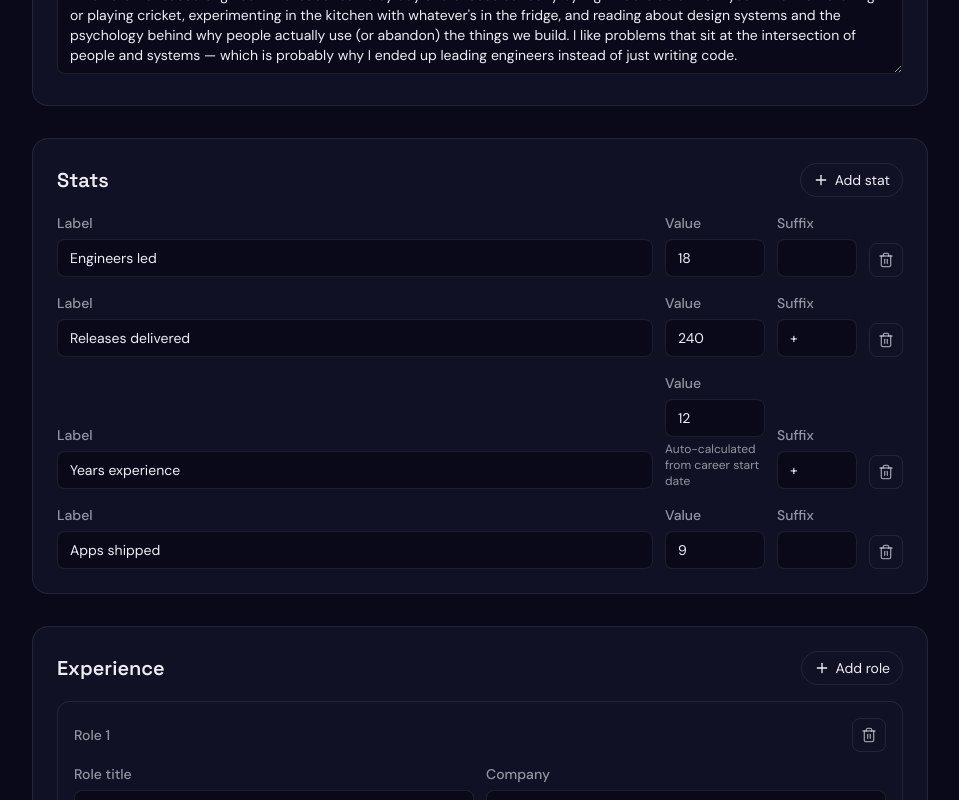
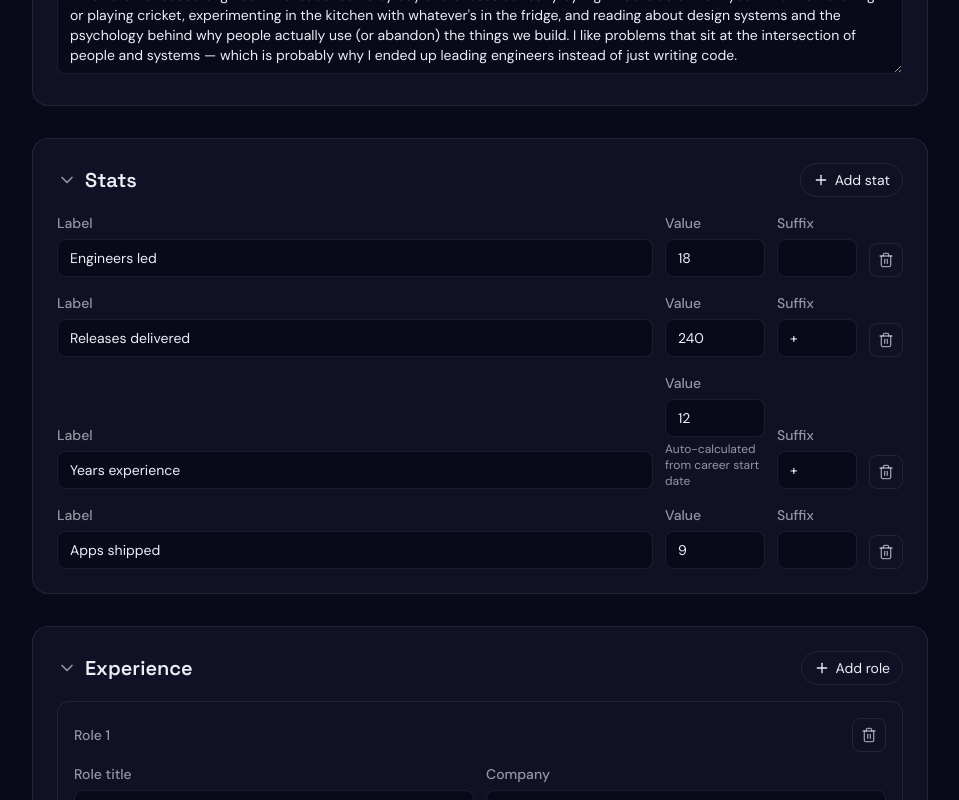
Before and after one commit to sudoku0412-stack/portfolio, a React (Vite) app: page /admin in a window 1280 px wide. Shown: the part 700-1500 px from the top of the page, without its empty margins (160-1119 px from the left). Built offline with nearby package versions, Linux system fonts and the light colour scheme.

Commit message:
Make admin sections collapsible, open calendar picker on date field click

```diff
--- a/src/pages/Admin.tsx
+++ b/src/pages/Admin.tsx
@@ -1,13 +1,69 @@
-import { useState, type FormEvent } from 'react'
+import { useRef, useState, type FormEvent, type ReactNode } from 'react'
 import { Link } from 'react-router-dom'
 import { toast } from 'sonner'
-import { Plus, Trash2, ArrowLeft, RotateCcw } from 'lucide-react'
+import { ChevronDown, Plus, Trash2, ArrowLeft, RotateCcw } from 'lucide-react'
 import { usePortfolioData, defaultData, type PortfolioData } from '../lib/portfolio-data'
 
 const inputClass =
   'w-full rounded-lg border border-border bg-background px-3 py-2 text-sm text-foreground outline-none focus:border-accent'
 const labelClass = 'mb-1.5 block text-sm font-medium text-muted'
 const sectionClass = 'rounded-2xl border border-border bg-surface p-6'
+
+function Section({
+  title,
+  action,
+  defaultOpen = true,
+  children,
+}: {
+  title: string
+  action?: ReactNode
+  defaultOpen?: boolean
+  children: ReactNode
+}) {
+  const [open, setOpen] = useState(defaultOpen)
+
+  return (
+    <section className={sectionClass}>
+      <div className="mb-4 flex items-center justify-between">
+        <button
+          type="button"
+          onClick={() => setOpen((o) => !o)}
+          className="flex items-center gap-2 font-heading text-xl font-semibold"
+          aria-expanded={open}
+        >
+          <ChevronDown
+            className={`h-5 w-5 text-muted transition-transform duration-300 ${open ? '' : '-rotate-90'}`}
+            aria-hidden="true"
+          />
+          {title}
+        </button>
+        {action}
+      </div>
+      <div
+        className="grid transition-[grid-template-rows] duration-300 ease-[cubic-bezier(0.16,1.05,0.3,1)]"
+        style={{ gridTemplateRows: open ? '1fr' : '0fr' }}
+      >
+        <div className="overflow-hidden">{children}</div>
+      </div>
+    </section>
+  )
+}
+
+function DateField({ value, onChange }: { value: string; onChange: (v: string) => void }) {
+  const ref = useRef<HTMLInputElement>(null)
+
+  return (
+    <input
+      ref={ref}
+      type="date"
+      className={inputClass}
+      value={value}
+      onChange={(e) => onChange(e.target.value)}
+      onClick={() => ref.current?.showPicker?.()}
+      onFocus={() => ref.current?.showPicker?.()}
+    />
+  )
+}
 
 export default function Admin() {
   const { data, update, reset } = usePortfolioData()
@@ -53,8 +109,7 @@ export default function Admin() {
         </div>
 
         <form onSubmit={handleSubmit} className="space-y-8">
-          <section className={sectionClass}>
-            <h2 className="mb-4 font-heading text-xl font-semibold">Basics</h2>
+          <Section title="Basics">
             <div className="grid gap-4 sm:grid-cols-2">
               <div>
                 <label className={labelClass}>Name</label>
@@ -106,11 +161,9 @@ export default function Admin() {
               </div>
               <div>
                 <label className={labelClass}>Career start date</label>
-                <input
-                  type="date"
-                  className={inputClass}
+                <DateField
                   value={form.careerStartDate}
-                  onChange={(e) => set('careerStartDate', e.target.value)}
+                  onChange={(v) => set('careerStartDate', v)}
                 />
                 <p className="mt-1 text-xs text-muted">
                   Drives the "Years experience" stat automatically — recalculated every time the
@@ -135,11 +188,11 @@ export default function Admin() {
                 />
               </div>
             </div>
-          </section>
+          </Section>
 
-          <section className={sectionClass}>
-            <div className="mb-4 flex items-center justify-between">
-              <h2 className="font-heading text-xl font-semibold">Stats</h2>
+          <Section
+            title="Stats"
+            action={
               <button
                 type="button"
                 onClick={() =>
@@ -150,7 +203,8 @@ export default function Admin() {
                 <Plus className="h-4 w-4" aria-hidden="true" />
                 Add stat
               </button>
-            </div>
+            }
+          >
             <div className="space-y-4">
               {form.stats.map((stat, i) => (
                 <div key={i} className="grid grid-cols-[1fr_100px_80px_auto] items-end gap-3">
@@ -206,11 +260,11 @@ export default function Admin() {
                 </div>
               ))}
             </div>
-          </section>
+          </Section>
 
-          <section className={sectionClass}>
-            <div className="mb-4 flex items-center justify-between">
-              <h2 className="font-heading text-xl font-semibold">Experience</h2>
+          <Section
+            title="Experience"
+            action={
               <button
                 type="button"
                 onClick={() =>
@@ -224,7 +278,8 @@ export default function Admin() {
                 <Plus className="h-4 w-4" aria-hidden="true" />
                 Add role
               </button>
-            </div>
+            }
+          >
             <div className="space-y-6">
               {form.experience.map((exp, i) => (
                 <div key={i} className="rounded-xl border border-border p-4">
@@ -311,11 +366,11 @@ export default function Admin() {
                 </div>
               ))}
             </div>
-          </section>
+          </Section>
 
-          <section className={sectionClass}>
-            <div className="mb-4 flex items-center justify-between">
-              <h2 className="font-heading text-xl font-semibold">Projects</h2>
+          <Section
+            title="Projects"
+            action={
               <button
                 type="button"
                 onClick={() =>
@@ -329,7 +384,8 @@ export default function Admin() {
                 <Plus className="h-4 w-4" aria-hidden="true" />
                 Add project
               </button>
-            </div>
+            }
+          >
             <div className="space-y-6">
               {form.projects.map((project, i) => (
                 <div key={i} className="rounded-xl border border-border p-4">
@@ -401,7 +457,7 @@ export default function Admin() {
                 </div>
               ))}
             </div>
-          </section>
+          </Section>
 
           <div className="flex justify-end">
             <button
```
